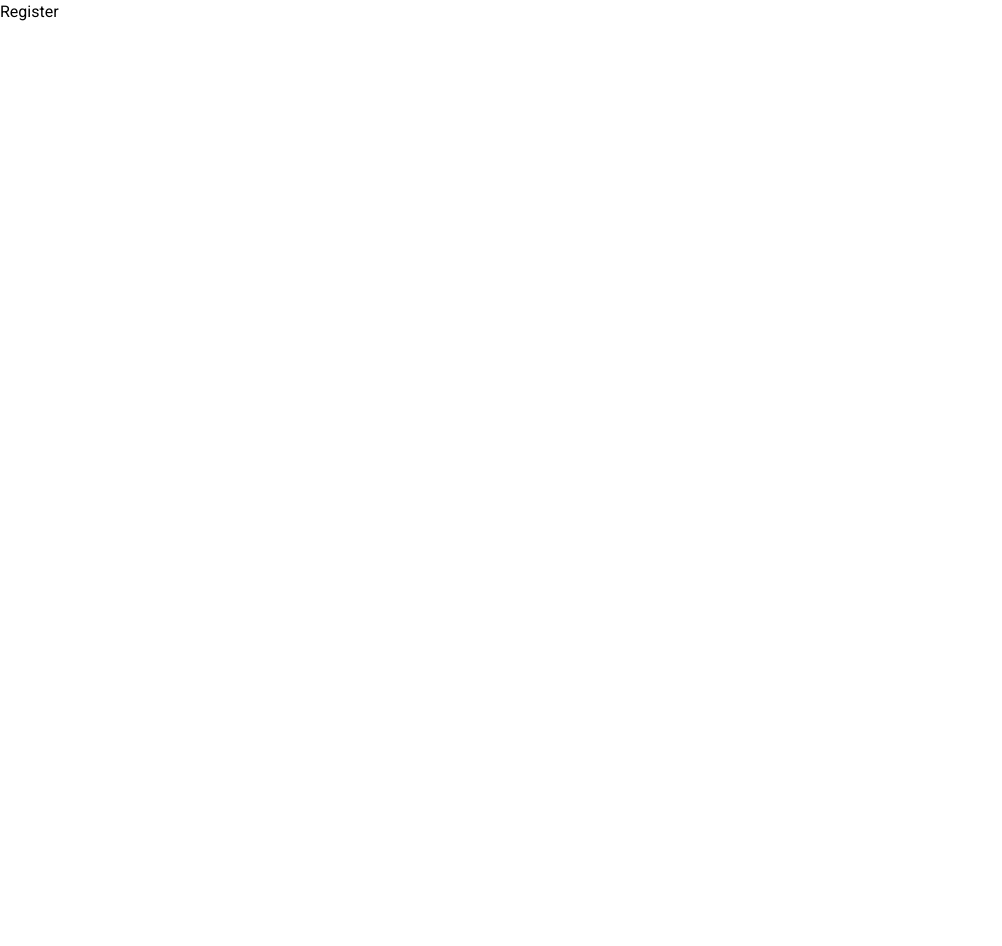
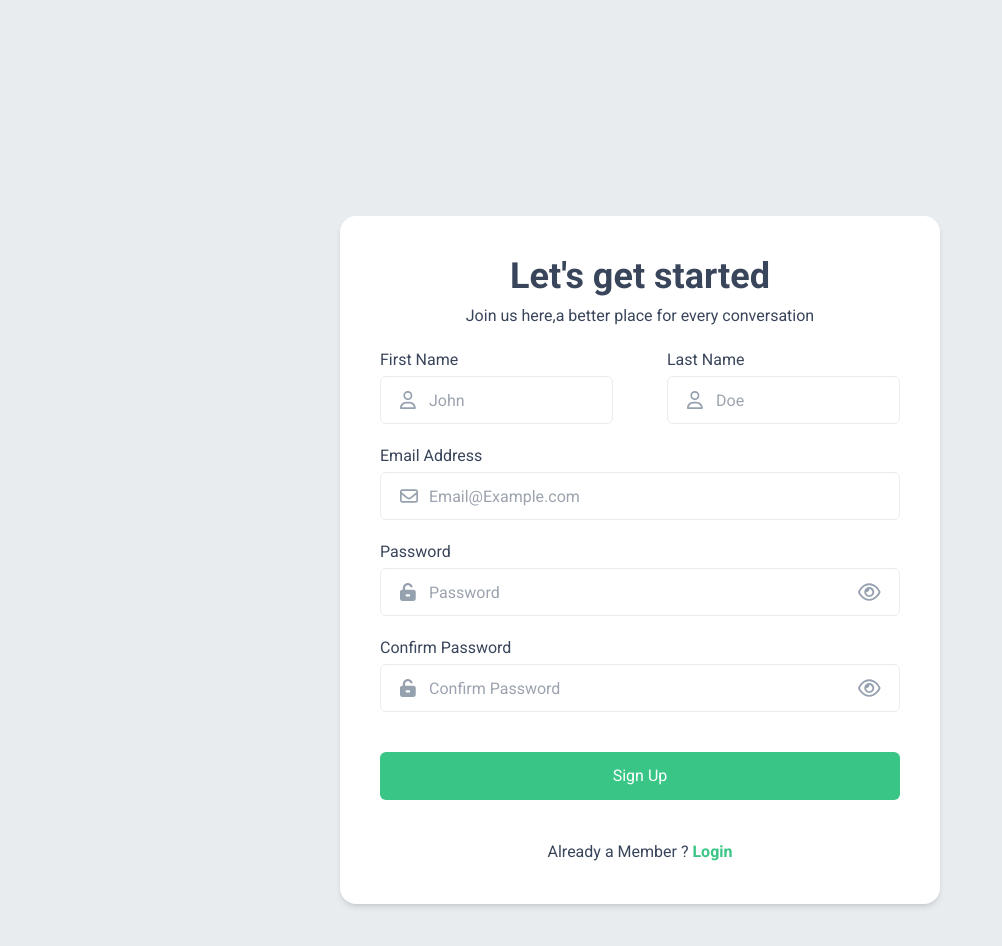
Before and after one commit to Youssef-Gad/We-chatting-app, a React (Vite) app: page /register in a window 1280 px wide. Shown: the top 946 px of the page, without its empty margins (0-1002 px from the left). Before the commit the page ends 800 px from the top, so only its background shows below. Built offline with nearby package versions, Linux system fonts and the light colour scheme.

Commit message:
Add Register Page

```diff
--- a/package.json
+++ b/package.json
@@ -10,6 +10,11 @@
     "preview": "vite preview"
   },
   "dependencies": {
+    "@fortawesome/fontawesome-svg-core": "^6.6.0",
+    "@fortawesome/free-brands-svg-icons": "^6.6.0",
+    "@fortawesome/free-regular-svg-icons": "^6.6.0",
+    "@fortawesome/free-solid-svg-icons": "^6.6.0",
+    "@fortawesome/react-fontawesome": "^0.2.2",
     "react": "^18.2.0",
     "react-dom": "^18.2.0",
     "react-router-dom": "^6.26.1"
--- a/src/App.jsx
+++ b/src/App.jsx
@@ -1,12 +1,13 @@
 import { createBrowserRouter, RouterProvider } from "react-router-dom";
 import Register from "./components/register/Register";
+import { action as registerAction } from "./components/register/RegisterForm";
 import Login from "./components/login/Login";
 import NotFound from "./components/not-found/NotFound";
 import Chats from "./components/chats/Chats";
 
 const router = createBrowserRouter([
   { path: "/", element: <Chats /> },
-  { path: "/register", element: <Register /> },
+  { path: "/register", element: <Register />, action: registerAction },
   { path: "/login", element: <Login /> },
   { path: "/*", element: <NotFound /> },
 ]);
--- a/src/components/register/Register.jsx
+++ b/src/components/register/Register.jsx
@@ -1,5 +1,20 @@
+import RegisterForm from "./RegisterForm";
+
 function Register() {
-  return <div>Register</div>;
+  return (
+    <div className="h-[140vh] bg-light-gray flex items-center justify-center">
+      <div className="w-[600px] bg-white p-10 rounded-2xl shadow-md">
+        <div className="text-center text-dark-gray ">
+          <p className=" text-4xl font-semibold mb-2">Let's get started</p>
+          <p className="mb-5">
+            Join us here,a better place for every conversation
+          </p>
+        </div>
+
+        <RegisterForm />
+      </div>
+    </div>
+  );
 }
 
 export default Register;
--- /dev/null
+++ b/src/components/register/RegisterForm.jsx
@@ -0,0 +1,208 @@
+import { faUnlockKeyhole } from "@fortawesome/free-solid-svg-icons";
+import { FontAwesomeIcon } from "@fortawesome/react-fontawesome";
+import { useState } from "react";
+import { Form, Link, useActionData } from "react-router-dom";
+import { isValidEmail } from "../../helpers/helpers";
+import { faCircleInfo } from "@fortawesome/free-solid-svg-icons/faCircleInfo";
+import {
+  faEnvelope,
+  faEye,
+  faEyeSlash,
+  faUser,
+} from "@fortawesome/free-regular-svg-icons";
+
+function RegisterForm() {
+  const [showPassword, setShowPassword] = useState(false);
+  const [showConfirmPassword, setShowConfirmPassword] = useState(false);
+  const fromErrors = useActionData();
+
+  return (
+    <Form method="POST" className="flex flex-col gap-5">
+      <div className="flex justify-between">
+        {/* Firstname */}
+        <div className="flex flex-col gap-1 relative">
+          <label htmlFor="firstname" className="text-dark-gray">
+            First Name
+          </label>
+          <input
+            type="text"
+            id="firstname"
+            name="firstname"
+            placeholder="John"
+            className="input-register"
+            required
+          />
+          <FontAwesomeIcon
+            icon={faUser}
+            className="text-gray absolute top-[2.7rem] left-5 text-lg"
+          />
+          {fromErrors?.firstname && (
+            <p className="text-warning">
+              <FontAwesomeIcon icon={faCircleInfo} className="text-lg" />
+              {fromErrors.firstname}
+            </p>
+          )}
+        </div>
+
+        {/* Lastname */}
+        <div className="flex flex-col gap-1 relative">
+          <label htmlFor="lastname" className="text-dark-gray">
+            Last Name
+          </label>
+          <input
+            type="text"
+            id="lastname"
+            name="lastname"
+            placeholder="Doe"
+            className="input-register"
+            required
+          />
+          <FontAwesomeIcon
+            icon={faUser}
+            className="text-gray absolute top-[2.7rem] left-5 text-lg"
+          />
+          {fromErrors?.lastname && (
+            <p className="text-warning">
+              <FontAwesomeIcon icon={faCircleInfo} className="text-lg" />
+              {fromErrors.lastname}
+            </p>
+          )}
+        </div>
+      </div>
+
+      {/* Email */}
+      <div className="flex flex-col gap-1 relative">
+        <label htmlFor="email" className="text-dark-gray">
+          Email Address
+        </label>
+        <input
+          type="text"
+          id="email"
+          name="email"
+          placeholder="Email@Example.com"
+          className="input-register"
+          required
+        />
+        <FontAwesomeIcon
+          icon={faEnvelope}
+          className="text-gray absolute top-[2.7rem] left-5 text-lg"
+        />
+        {fromErrors?.email && (
+          <p className="text-warning">
+            <FontAwesomeIcon icon={faCircleInfo} className="text-lg" />{" "}
+            {fromErrors.email}
+          </p>
+        )}
+      </div>
+
+      {/* Password */}
+      <div className="flex flex-col gap-1 relative">
+        <label htmlFor="password" className="text-dark-gray">
+          Password
+        </label>
+        <input
+          type={showPassword ? "text" : "password"}
+          id="password"
+          name="password"
+          placeholder="Password"
+          className="input-register"
+          required
+        />
+        <FontAwesomeIcon
+          icon={faUnlockKeyhole}
+          className="text-gray absolute top-[2.7rem] left-5 text-lg"
+        />
+        {showPassword ? (
+          <FontAwesomeIcon
+            icon={faEyeSlash}
+            className="absolute right-5 top-[2.6rem] text-xl text-gray cursor-pointer"
+            onClick={() => setShowPassword((s) => !s)}
+          />
+        ) : (
+          <FontAwesomeIcon
+            icon={faEye}
+            className="absolute right-5 top-[2.6rem] text-xl text-gray cursor-pointer"
+            onClick={() => setShowPassword((s) => !s)}
+          />
+        )}
+        {fromErrors?.password && (
+          <p className="text-warning">
+            <FontAwesomeIcon icon={faCircleInfo} className="text-lg" />{" "}
+            {fromErrors.password}
+          </p>
+        )}
+      </div>
+
+      {/* Confirm Password */}
+      <div className="flex flex-col gap-1 relative">
+        <label htmlFor="confirm-password" className="text-dark-gray">
+          Confirm Password
+        </label>
+        <input
+          type={showConfirmPassword ? "text" : "password"}
+          id="confirm-password"
+          name="confirmPassword"
+          placeholder="Confirm Password"
+          className="input-register"
+          required
+        />
+        <FontAwesomeIcon
+          icon={faUnlockKeyhole}
+          className="text-gray absolute top-[2.7rem] left-5 text-lg"
+        />
+        {showConfirmPassword ? (
+          <FontAwesomeIcon
+            icon={faEyeSlash}
+            className="absolute right-5 top-[2.6rem] text-xl text-gray cursor-pointer"
+            onClick={() => setShowConfirmPassword((s) => !s)}
+          />
+        ) : (
+          <FontAwesomeIcon
+            icon={faEye}
+            className="absolute right-5 top-[2.6rem] text-xl text-gray cursor-pointer"
+            onClick={() => setShowConfirmPassword((s) => !s)}
+          />
+        )}
+        {fromErrors?.confirmPassword && (
+          <p className="text-warning">
+            <FontAwesomeIcon icon={faCircleInfo} className="text-lg" />{" "}
+            {fromErrors.confirmPassword}
+          </p>
+        )}
+      </div>
+
+      <button className="bg-primary text-white py-3 rounded-md my-5">
+        Sign Up
+      </button>
+
+      <p className="text-center text-dark-gray">
+        Already a Member ?{" "}
+        <Link to="/login" className="text-primary font-semibold">
+          Login
+        </Link>
+      </p>
+    </Form>
+  );
+}
+
+export default RegisterForm;
+
+export async function action({ request }) {
+  const formData = await request.formData();
+  const data = Object.fromEntries(formData);
+
+  // Form Validations
+  const errors = {};
+  if (!isValidEmail(data.email))
+    errors.email = "Please provide a correct email";
+  if (data.firstname.length < 3) errors.firstname = "At least 3 characters";
+  if (data.lastname.length < 3) errors.lastname = "At least 3 characters";
+  if (data.password.length < 8) errors.password = "At least 8 characters";
+  if (data.password !== data.confirmPassword)
+    errors.confirmPassword = "Password doesn't match";
+  if (Object.keys(errors).length > 0) return errors;
+
+  console.log(data);
+
+  return null;
+}
--- /dev/null
+++ b/src/helpers/helpers.js
@@ -0,0 +1,3 @@
+export function isValidEmail(email) {
+  return /^[a-zA-Z0-9._%+-]+@[a-zA-Z0-9.-]+\.[a-zA-Z]{2,}$/.test(email);
+}
--- a/src/index.css
+++ b/src/index.css
@@ -5,3 +5,7 @@
 body {
   font-family: "Roboto", sans-serif;
 }
+
+.input-register {
+  @apply w-full border border-light-gray rounded-md h-[3rem] outline-primary pl-12 text-dark-gray;
+}
```
Also changed, not shown: 1 other file (tests, documents, lock files or other folders).
